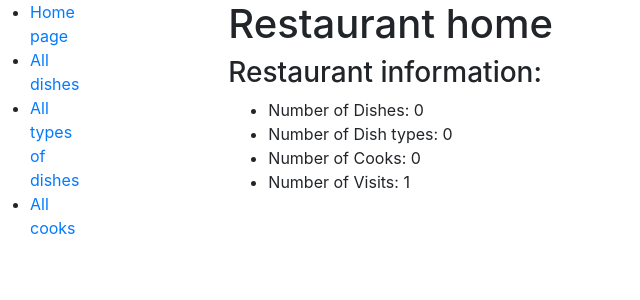
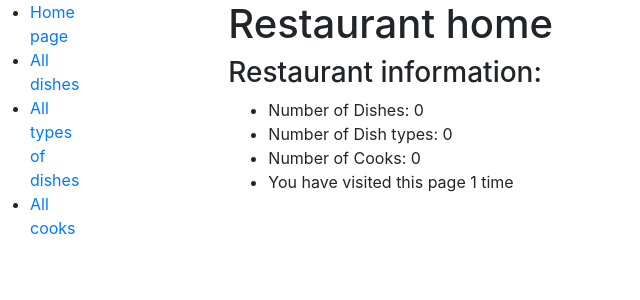
Before and after one commit to AndriiFn/restaurant-kitchen-service, a Django app: page / in a window 1280 px wide. Shown: the top 300 px of the page, without its empty margins (0-640 px from the left). Run offline with Django 5.2, Linux system fonts and the light colour scheme; data that the repository does not hold is empty.

Commit message:
fix pluralize mistake for num_visits

```diff
--- a/templates/kitchen_services/index.html
+++ b/templates/kitchen_services/index.html
@@ -12,6 +12,6 @@
     <li>Number of Dishes: {{ num_dishes }}</li>
     <li>Number of Dish types: {{ num_dish_types }}</li>
     <li>Number of Cooks: {{ num_cooks }}</li>
-    <li>Number of Visits: {{ num_visits }}</li>
+    <li>You have visited this page {{ num_visits }} time{{ num_visits|pluralize }}</li>
   </ul>
 {% endblock %}
```
